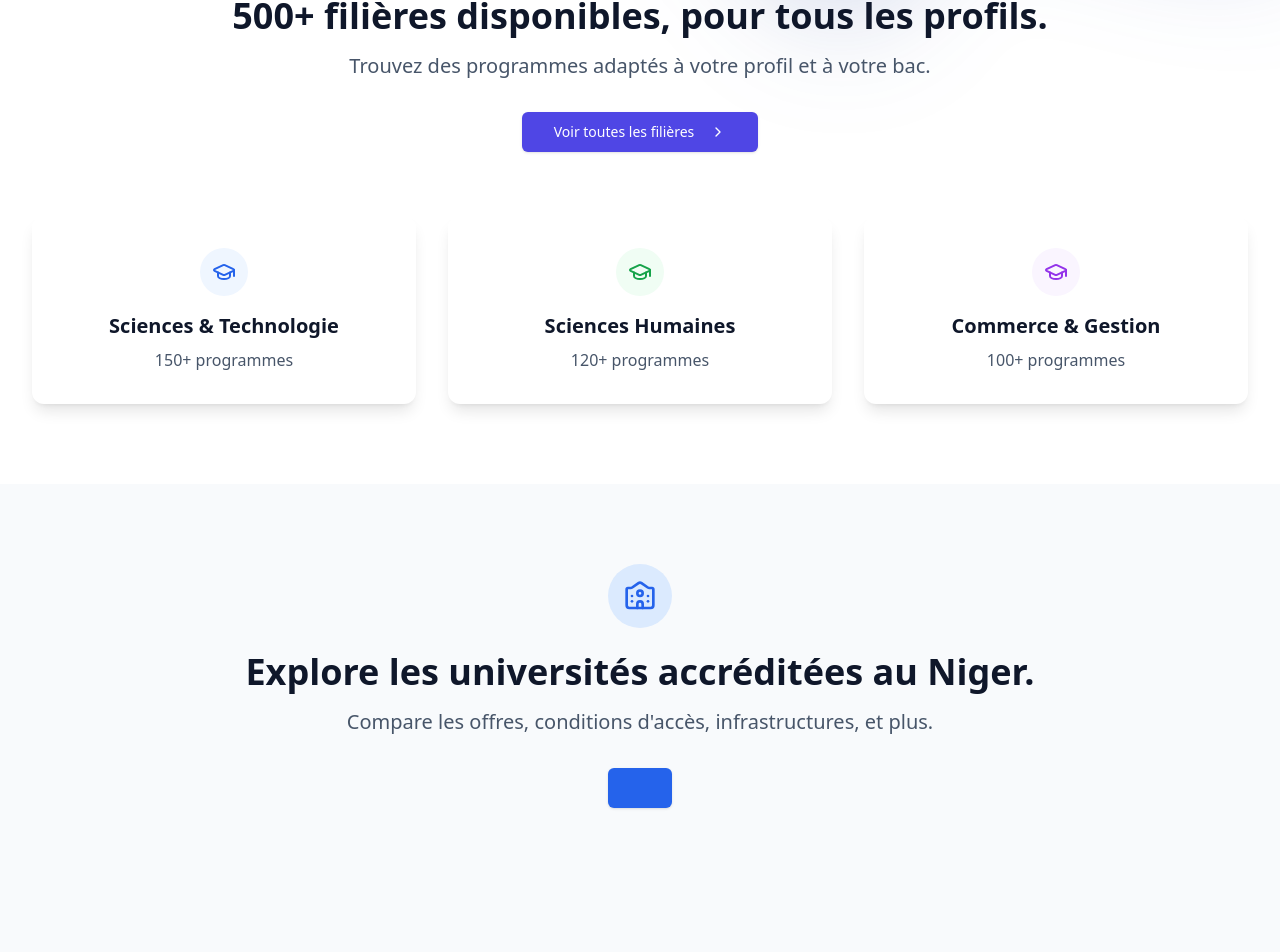
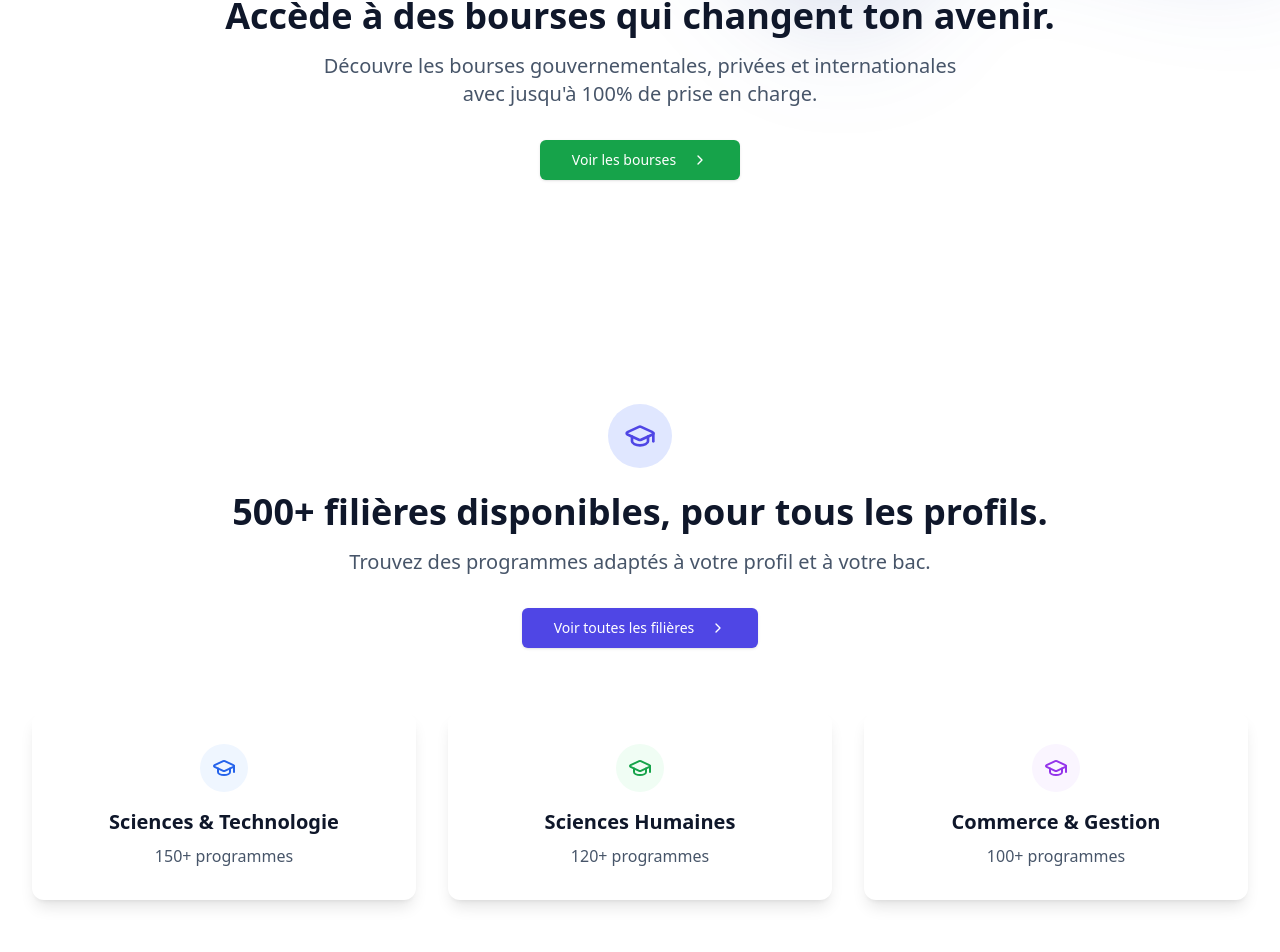
Before and after one commit to Danjari/pios, a Next.js app: page / in a window 1280 px wide. Shown: the part 1036-1988 px from the top of the page. Built offline with nearby package versions, Linux system fonts and the light colour scheme.

Commit message:
landing page ready for now

```diff
--- a/app/(frontend)/page.tsx
+++ b/app/(frontend)/page.tsx
@@ -3,11 +3,12 @@
 import Hero from "@/components/marketing/hero";
 import Landingfiliere from "@/components/marketing/Landingfiliere";
 import LandingUniv from "@/components/marketing/LandingUniv";
-
+import LandingBourse from "@/components/marketing/LandingBourse";
 export default function LandingPage() {
   return (
     <div>
       <Hero />
+      <LandingBourse />
       <Landingfiliere />
       <LandingUniv />
     </div>
--- a/components/marketing/LandingUniv.tsx
+++ b/components/marketing/LandingUniv.tsx
@@ -1,4 +1,6 @@
-import { University, ChevronRight,Link } from "lucide-react";
+import { University, ChevronRight } from "lucide-react";
+import Link from "next/link";
+
 
 
 
@@ -6,7 +8,7 @@ import { Button } from "../ui/button"
 
 export default function LandingUniv() {
     return (
-      <section className="py-20 bg-slate-50">
+      <section className="py-20">
       <div className="max-w-7xl mx-auto px-4 sm:px-6 lg:px-8">
         <div className="text-center mb-16">
           <div className="inline-flex items-center justify-center w-16 h-16 bg-blue-100 rounded-full mb-6">
```
